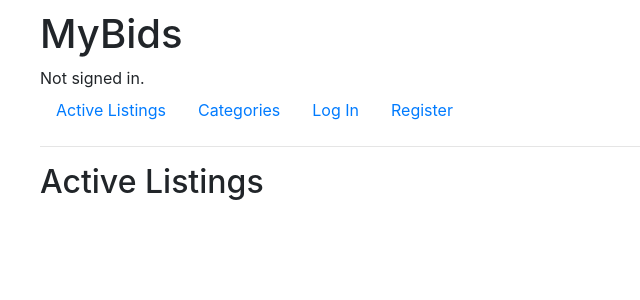
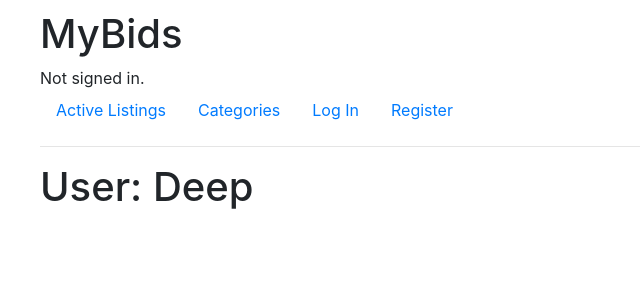
Before and after one commit to lord-jiraiya/MyBids, a Django app: a page that uses auctions/templates/auctions/index.html in a window 1280 px wide. Shown: the top 300 px of the page, without its empty margins (0-640 px from the left). Run offline with Django 3.2, Linux system fonts and the light colour scheme; data comes from the database, SQL or seed files in the repository; both versions use the stored data as it was after the commit; some libraries are stand-ins or nearby versions.

Commit message:
Hopefully All Donegit add .

```diff
--- a/auctions/models.py
+++ b/auctions/models.py
@@ -11,13 +11,20 @@
     name = models.CharField(max_length=64)
     price = models.FloatField()
     description = models.CharField(max_length=400)
-    image_url = models.CharField(max_length=100)
+    image_url = models.CharField(max_length=1000)
     user = models.ForeignKey(User, on_delete=models.CASCADE, related_name="listings")
     date = models.DateTimeField()
     category = models.CharField(max_length=20, default='Not Specified')
 
     def __str__(self):
         return f"item {self.id}:{self.name} by {self.user.username}"
+
+    def hbid(self):
+        highest=self.item_bids.order_by("-bid")
+        if len(highest)==0:
+            return self.price
+        else:
+            return highest[0].bid
 
 
 class Comments(models.Model):
--- a/auctions/templates/auctions/index.html
+++ b/auctions/templates/auctions/index.html
@@ -1,7 +1,7 @@
 {% extends "auctions/layout.html" %}
 
 {% block body %}
-    <h2 xmlns="http://www.w3.org/1999/html">Active Listings</h2>
+    <h1 class="display-5">{{ type }}</h1>
     {% if message %}
     <div class="alert alert-info" role="alert">
     {{ message }}
@@ -14,7 +14,7 @@
                     <div class="col-lg-5"><img class="img-fluid " src="{{ item.image_url}}"></div>
                     <div class="col-lg-7">
                         <h1><a style="text-decoration: none; color: Black"  href="{% url 'product' item.id %}">{{  item.name }}</a></h1>
-                        <h3>Starting Bid: $ {{ item.price }}</h3>
+                        <h3>Current Bid: $ {{ item.hbid }}</h3>
                         <p>{{ item.description }}</p>
                         <blockquote class="blockquote">
                             <p class="mb-0"></p>
--- a/auctions/templates/auctions/my_listings.html
+++ b/auctions/templates/auctions/my_listings.html
@@ -12,7 +12,7 @@
                 <img src="{{ item.image_url }}" height="250px" width="350px" >
                 <p> <a href="{% url 'product' item.id %}">{{  item.name }}</a>
                     <br>
-                    <span class="price"> <b> Starting Bid: $</b>{{ item.price }}</span>
+                    <span class="price"> <b> Current Bid: $</b>{{ item.hbid }}</span>
                     <br>
                     <span class="description"><b>{{ item.description }}</b></span>
                     <br>
--- a/auctions/templates/auctions/wishlist.html
+++ b/auctions/templates/auctions/wishlist.html
@@ -14,7 +14,7 @@
                     <div class="col-lg-5"><img class="img-fluid " src="{{ item.prod.image_url}}"></div>
                     <div class="col-lg-7">
                         <h1><a style="text-decoration: none; color: Black"  href="{% url 'product' item.prod.id %}">{{  item.prod.name }}</a></h1>
-                        <h3>Starting Bid: $ {{ item.prod.price }}</h3>
+                        <h3>Current Bid: $ {{ item.prod.hbid }}</h3>
                         <p>{{ item.prod.description }}</p>
                         <blockquote class="blockquote">
                             <p class="mb-0"></p>
--- a/auctions/urls.py
+++ b/auctions/urls.py
@@ -17,5 +17,6 @@
     path("close_auction", views.close_auction, name="close_auction"),
     path("comments", views.comments, name="comments"),
     path("place_bid", views.place_bid , name="place_bid"),
+    path("categories/<str:category>",views.category_listing, name="category_listing")
 
 ]
--- a/auctions/views.py
+++ b/auctions/views.py
@@ -15,10 +15,12 @@
         return render(request, "auctions/index.html", {
             "listings": AuctionList.objects.all(),
             "wishlist_count": wishlist_count,
-            "notifications_count": notifications_count
+            "notifications_count": notifications_count,
+            'type': "Active Listing"
         })
     return render(request, "auctions/index.html", {
         "listings": AuctionList.objects.all(),
+        'type': "Active Listings",
     })
 
 
@@ -179,9 +181,11 @@
             'listings': prod,
             "wishlist_count": wishlist_count,
             "notifications_count": notifications_count,
+            "type": f"User: {username}"
         })
     return render(request,'auctions/index.html', {
         'listings':prod,
+        "type": f"User: {username}"
     })
 
 
@@ -197,7 +201,22 @@
 
 
 def categories(request):
-    cat = AuctionList.objects.distinct(categories)
+    cat = AuctionList.objects.values('category').distinct()
+    if request.user.id:
+        notifications_count = Notifications.objects.filter(user=request.user).count()
+        wishlist_count = Wishlist.objects.filter(user=request.user).count()
+        return render(request,'auctions/categories.html', {
+            'categories':cat,
+            "wishlist_count": wishlist_count,
+            "notifications_count": notifications_count,
+
+        })
+    return render(request, 'auctions/categories.html',{
+        'categories': cat,
+
+    })
+
+
 
 
 @login_required(login_url='login')
@@ -221,8 +240,8 @@
             message = f"Sorry! No One Placed Any Bid on {prod.name}. "
             new= Notifications.objects.create(user=request.user, msg=message)
         else:
-            message = f"Congratulations You are the highest Bidder for the product {prod.name}. Please pay  {user[0].bid} to {request.user.username}"
-            message2 = f"Congratulations Your Listed Product {prod.name} Got a New Master. Please Collect {user[0].bid} from {user[0].user.username}.\n" \
+            message = f"Congratulations You are the highest Bidder for the product \"{prod.name}\". Please pay  {user[0].bid} to {request.user.username}"
+            message2 = f"Congratulations Your Listed Product \"{prod.name}\" Got a New Master. Please Collect {user[0].bid} from {user[0].user.username}.\n" \
                        f"Thanking You for using MYBids."
             new = Notifications.objects.create(user=user[0].user, msg=message)
             new2 = Notifications.objects.create(user=request.user, msg=message2)
@@ -262,3 +281,21 @@
         return render(request,'auctions/error.html',{
             'message': "an Error Encountered!!"
         })
+
+
+def category_listing(request,category):
+    if request.user.id:
+        notifications_count = Notifications.objects.filter(user=request.user).count()
+        wishlist_count = Wishlist.objects.filter(user=request.user).count()
+        return render(request, "auctions/index.html", {
+            "listings": AuctionList.objects.filter(category=category),
+            "wishlist_count": wishlist_count,
+            "notifications_count": notifications_count,
+            'type': f"Category: {category}"
+        })
+
+    return render(request, "auctions/index.html",{
+        'type': f"Category: {category}",
+        "listings": AuctionList.objects.filter(category=category)
+
+    })
```
Also changed, not shown: auctions/templates/auctions/categories.html (+16 -9 lines), auctions/migrations/0014_auto_20200822_1451.py (added), db.sqlite3.
